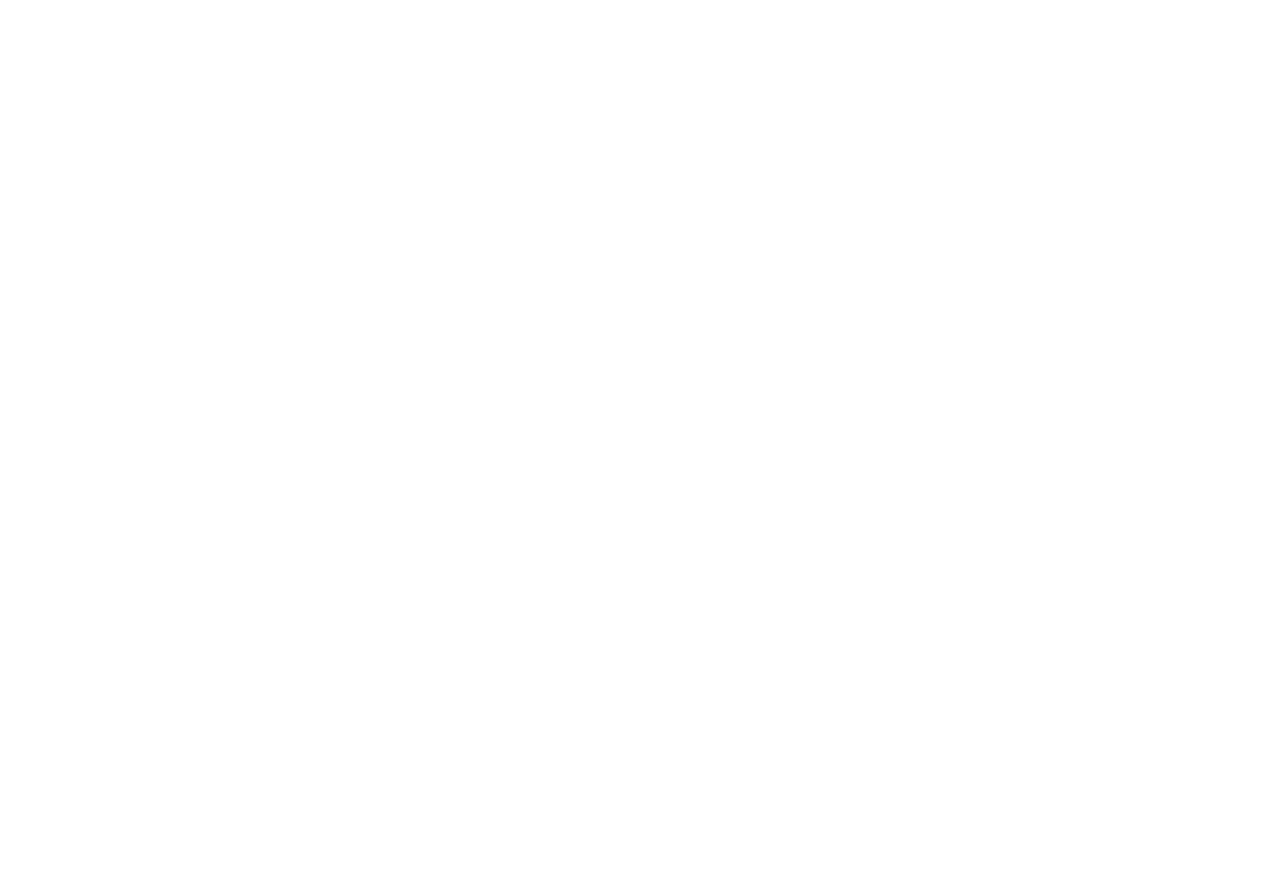
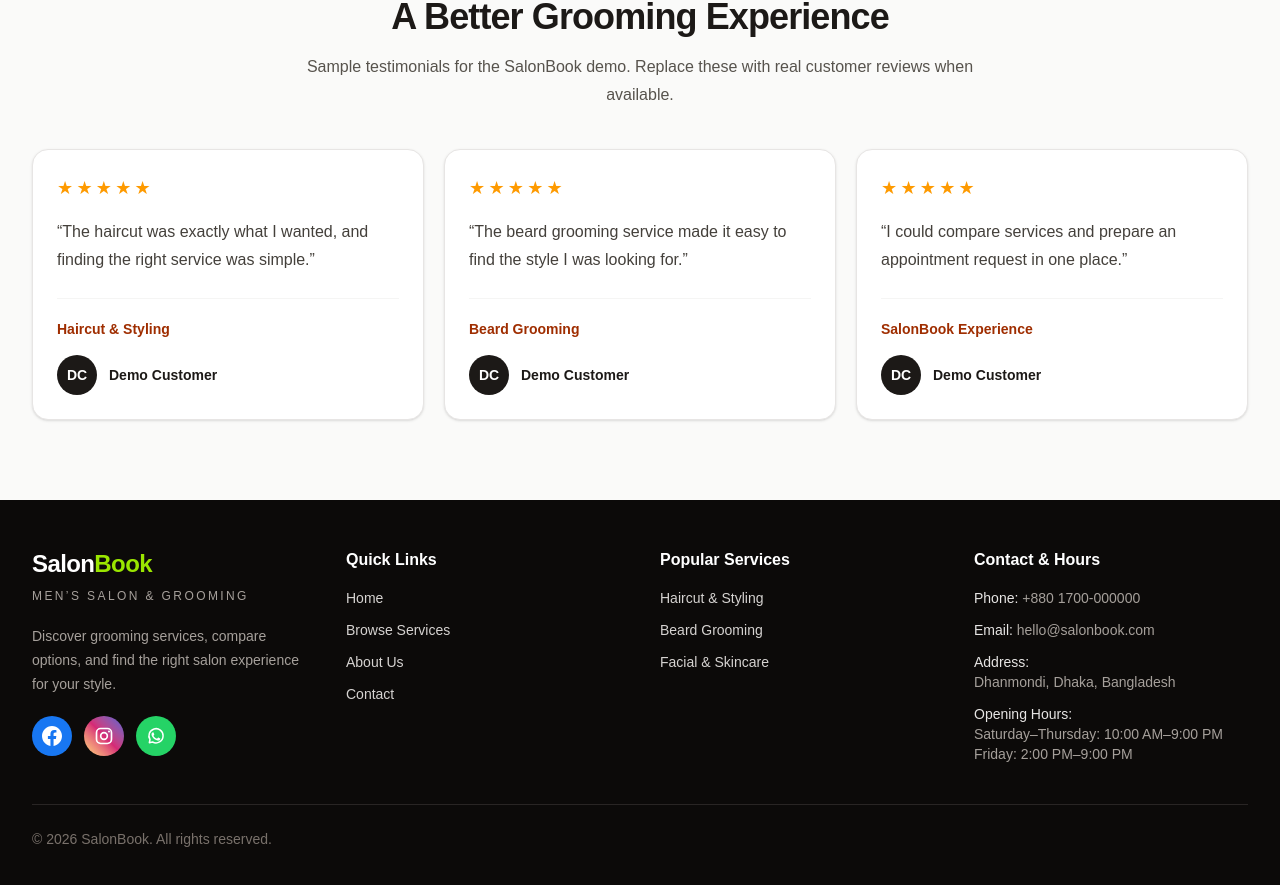
Before and after one commit to aliazazrafe/salonbook-client, a Next.js app: page / in a window 1280 px wide. Shown: the part 3985-4870 px from the top of the page. Before the commit the page ends 3870 px from the top, so only its background shows below. Built offline with nearby package versions, Linux system fonts and the light colour scheme.

Commit message:
Add homepage testimonials and complete footer

```diff
--- a/src/app/page.tsx
+++ b/src/app/page.tsx
@@ -2,6 +2,8 @@ import Hero from "@/components/Hero";
 import FeaturedServices from "@/components/FeaturedServices";
 import ServiceCategories from "@/components/ServiceCategories";
 import WhyChooseUs from "@/components/WhyChooseUs";
+import Testimonials from "@/components/Testimonials";
+import Footer from "@/components/layout/Footer";
 export default function Home() {
   return (
     <main>
@@ -9,6 +11,8 @@ export default function Home() {
       <FeaturedServices />
       <ServiceCategories />
       <WhyChooseUs />
+      <Testimonials />
+      <Footer />
     </main>
   );
 }
--- /dev/null
+++ b/src/components/Testimonials.tsx
@@ -0,0 +1,85 @@
+const testimonials = [
+  {
+    quote:
+      "The haircut was exactly what I wanted, and finding the right service was simple.",
+    service: "Haircut & Styling",
+    name: "Demo Customer",
+    initials: "DC",
+  },
+  {
+    quote:
+      "The beard grooming service made it easy to find the style I was looking for.",
+    service: "Beard Grooming",
+    name: "Demo Customer",
+    initials: "DC",
+  },
+  {
+    quote:
+      "I could compare services and prepare an appointment request in one place.",
+    service: "SalonBook Experience",
+    name: "Demo Customer",
+    initials: "DC",
+  },
+];
+
+export default function Testimonials() {
+  return (
+    <section
+      aria-label="Sample customer testimonials"
+      className="bg-stone-50 px-5 py-16 sm:px-8 lg:py-20"
+    >
+      <div className="mx-auto max-w-7xl">
+        <div className="mx-auto mb-10 max-w-2xl text-center">
+          <p className="text-sm font-bold uppercase tracking-[0.2em] text-orange-700">
+            Client stories
+          </p>
+
+          <h2 className="mt-3 text-3xl font-bold tracking-tight text-stone-900 sm:text-4xl">
+            A Better Grooming Experience
+          </h2>
+
+          <p className="mt-4 leading-7 text-stone-600">
+            Sample testimonials for the SalonBook demo. Replace these with real
+            customer reviews when available.
+          </p>
+        </div>
+
+        <div className="grid grid-cols-1 gap-5 md:grid-cols-3">
+          {testimonials.map((testimonial, index) => (
+            <article
+              key={`${testimonial.service}-${index}`}
+              className="flex h-full flex-col rounded-2xl border border-stone-200 bg-white p-6 shadow-sm"
+            >
+              <div
+                className="text-lg tracking-[0.18em] text-amber-500"
+                aria-label="5 out of 5 stars"
+              >
+                ★★★★★
+              </div>
+
+              <blockquote className="mt-4 flex-1 text-base leading-7 text-stone-700">
+                “{testimonial.quote}”
+              </blockquote>
+
+              <div className="mt-6 border-t border-stone-100 pt-5">
+                <p className="text-sm font-semibold text-orange-800">
+                  {testimonial.service}
+                </p>
+
+                <div className="mt-4 flex items-center gap-3">
+                  <span className="flex h-10 w-10 items-center justify-center rounded-full bg-stone-900 text-sm font-bold text-white">
+                    {testimonial.initials}
+                  </span>
+
+                  <span className="text-sm font-semibold text-stone-900">
+                    {testimonial.name}
+                  </span>
+                </div>
+              </div>
+            </article>
+          ))}
+        </div>
+      </div>
+    </section>
+  );
+}
--- /dev/null
+++ b/src/components/layout/Footer.tsx
@@ -0,0 +1,200 @@
+import Link from "next/link";
+
+const popularServices = [
+  "Haircut & Styling",
+  "Beard Grooming",
+  "Facial & Skincare",
+];
+
+const socialLinks = [
+  { name: "Facebook", href: "https://www.facebook.com/" },
+  { name: "Instagram", href: "https://www.instagram.com/" },
+  { name: "WhatsApp", href: "https://wa.me/8801700000000" },
+] as const;
+
+function SocialIcon({ name }: { name: (typeof socialLinks)[number]["name"] }) {
+  if (name === "Facebook") {
+    return (
+      <svg viewBox="0 0 24 24" aria-hidden="true" className="h-5 w-5">
+        <path
+          fill="currentColor"
+          d="M24 12.073C24 5.405 18.627 0 12 0S0 5.405 0 12.073c0 6.019 4.388 11.019 10.125 11.854v-8.385H7.078v-3.469h3.047V9.43c0-3.026 1.792-4.7 4.533-4.7 1.312 0 2.686.235 2.686.235v2.97h-1.514c-1.491 0-1.956.93-1.956 1.887v2.25h3.328l-.532 3.47h-2.796v8.385C19.612 23.092 24 18.092 24 12.073Z"
+        />
+      </svg>
+    );
+  }
+
+  if (name === "Instagram") {
+    return (
+      <svg
+        viewBox="0 0 24 24"
+        fill="none"
+        aria-hidden="true"
+        className="h-5 w-5"
+      >
+        <rect
+          x="3"
+          y="3"
+          width="18"
+          height="18"
+          rx="5"
+          stroke="currentColor"
+          strokeWidth="2"
+        />
+        <circle
+          cx="12"
+          cy="12"
+          r="4"
+          stroke="currentColor"
+          strokeWidth="2"
+        />
+        <circle cx="18" cy="6.5" r="1.2" fill="currentColor" />
+      </svg>
+    );
+  }
+
+  return (
+    <svg
+      viewBox="0 0 24 24"
+      fill="none"
+      aria-hidden="true"
+      className="h-5 w-5"
+    >
+      <path
+        d="M20.5 11.8a8.5 8.5 0 0 1-12.6 7.4L4 20l.8-3.8a8.5 8.5 0 1 1 15.7-4.4Z"
+        stroke="currentColor"
+        strokeWidth="1.8"
+        strokeLinejoin="round"
+      />
+      <path
+        d="M8.3 7.7c-.3 0-.6.1-.8.4-.3.3-.9.9-.9 2.1s.9 2.4 1 2.6c.1.2 1.8 2.9 4.5 3.9 2.2.9 2.7.7 3.2.7.5-.1 1.5-.6 1.7-1.2.2-.6.2-1 .1-1.2-.1-.2-.3-.2-.6-.4l-1.6-.8c-.2-.1-.4-.2-.6.2-.2.3-.7.8-.9 1-.2.2-.3.2-.6.1-.3-.2-1.2-.5-2.2-1.4-.8-.7-1.3-1.5-1.5-1.8-.2-.3 0-.4.1-.6l.4-.5.3-.4c.1-.2 0-.4 0-.5l-.8-1.8c-.2-.5-.4-.5-.6-.5h-.6Z"
+        fill="currentColor"
+      />
+    </svg>
+  );
+}
+
+function socialColor(name: (typeof socialLinks)[number]["name"]) {
+  if (name === "Facebook") return "bg-[#1877F2]";
+  if (name === "Instagram") {
+    return "bg-gradient-to-tr from-[#feda75] via-[#d62976] to-[#4f5bd5]";
+  }
+  return "bg-[#25D366]";
+}
+
+export default function Footer() {
+  return (
+    <footer className="bg-stone-950 px-5 py-12 text-stone-300 sm:px-8">
+      <div className="mx-auto max-w-7xl">
+        <div className="grid gap-10 sm:grid-cols-2 lg:grid-cols-4">
+          <div>
+            <Link
+              href="/"
+              className="text-2xl font-bold tracking-tight text-white"
+            >
+              Salon<span className="text-lime-400">Book</span>
+            </Link>
+
+            <p className="mt-2 text-xs font-medium uppercase tracking-[0.2em] text-stone-400">
+              Men’s Salon & Grooming
+            </p>
+
+            <p className="mt-5 max-w-sm text-sm leading-6 text-stone-400">
+              Discover grooming services, compare options, and find the right
+              salon experience for your style.
+            </p>
+
+            <div className="mt-5 flex items-center gap-3">
+              {socialLinks.map((social) => (
+                <a
+                  key={social.name}
+                  href={social.href}
+                  target="_blank"
+                  rel="noreferrer"
+                  aria-label={social.name}
+                  title={social.name}
+                  className={`flex h-10 w-10 items-center justify-center rounded-full text-white transition hover:-translate-y-0.5 hover:opacity-85 ${socialColor(
+                    social.name
+                  )}`}
+                >
+                  <SocialIcon name={social.name} />
+                </a>
+              ))}
+            </div>
+          </div>
+
+          <nav aria-label="Footer navigation">
+            <h2 className="font-semibold text-white">Quick Links</h2>
+            <ul className="mt-4 space-y-3 text-sm">
+              <li><Link className="hover:text-white" href="/">Home</Link></li>
+              <li><Link className="hover:text-white" href="/services">Browse Services</Link></li>
+              <li><Link className="hover:text-white" href="/about">About Us</Link></li>
+              <li><Link className="hover:text-white" href="/contact">Contact</Link></li>
+            </ul>
+          </nav>
+
+          <nav aria-label="Popular salon services">
+            <h2 className="font-semibold text-white">Popular Services</h2>
+            <ul className="mt-4 space-y-3 text-sm">
+              {popularServices.map((service) => (
+                <li key={service}>
+                  <Link
+                    className="hover:text-white"
+                    href={`/services?category=${encodeURIComponent(service)}`}
+                  >
+                    {service}
+                  </Link>
+                </li>
+              ))}
+            </ul>
+          </nav>
+
+          <div>
+            <h2 className="font-semibold text-white">Contact & Hours</h2>
+
+            <address className="mt-4 space-y-3 text-sm not-italic text-stone-400">
+              <p>
+                <span className="font-medium text-stone-200">Phone:</span>{" "}
+                <a className="hover:text-white" href="tel:+8801700000000">
+                  +880 1700-000000
+                </a>
+              </p>
+
+              <p>
+                <span className="font-medium text-stone-200">Email:</span>{" "}
+                <a
+                  className="hover:text-white"
+                  href="mailto:hello@salonbook.com"
+                >
+                  hello@salonbook.com
+                </a>
+              </p>
+
+              <p>
+                <span className="font-medium text-stone-200">Address:</span>
+                <br />
+                Dhanmondi, Dhaka, Bangladesh
+              </p>
+
+              <p>
+                <span className="font-medium text-stone-200">
+                  Opening Hours:
+                </span>
+                <br />
+                Saturday–Thursday: 10:00 AM–9:00 PM
+                <br />
+                Friday: 2:00 PM–9:00 PM
+              </p>
+            </address>
+          </div>
+        </div>
+
+        <div className="mt-10 border-t border-stone-800 pt-6 text-sm text-stone-500">
+          <p>
+            © {new Date().getFullYear()} SalonBook. All rights reserved.
+          </p>
+        </div>
+      </div>
+    </footer>
+  );
+}
```
